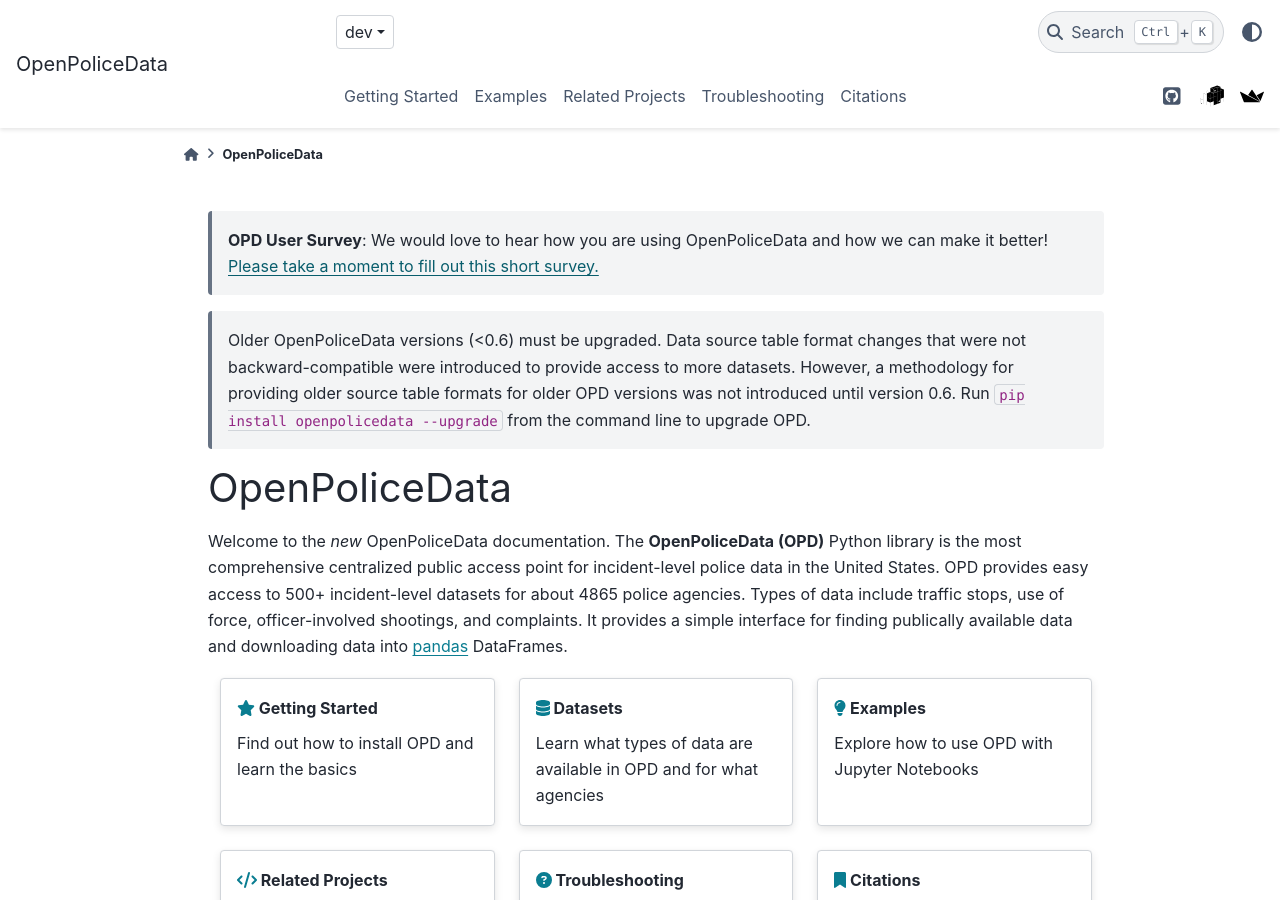
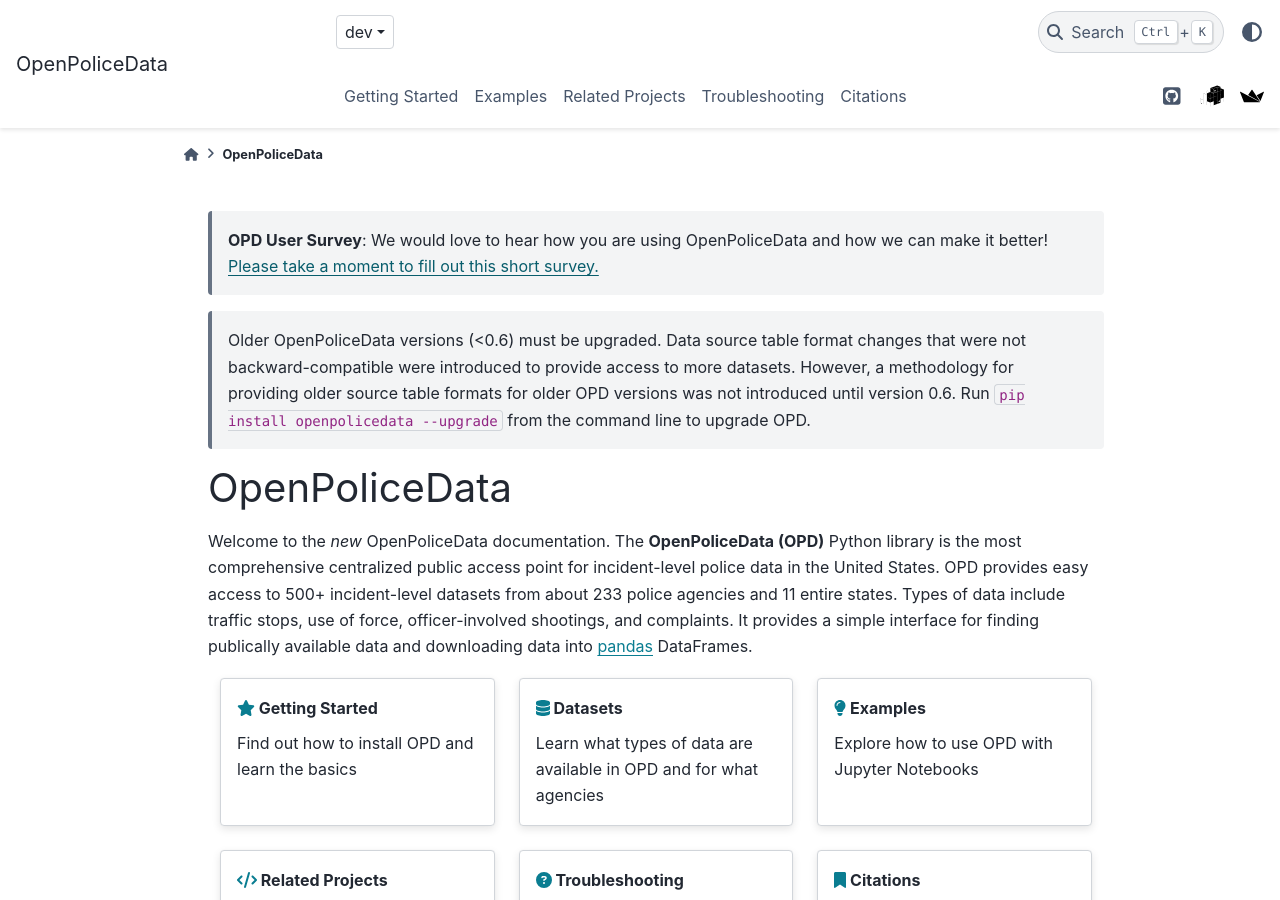
Before and after one commit to openpolicedata/openpolicedata, a Sphinx documentation site: the page built from docs/source/documentation.md, in a window 1280 px wide and 900 px high. Built offline with Sphinx 7.4.7 and the PyData theme 0.15.4, drawn with Linux system fonts in a browser that asks for light colours; pages that are not in the unit, such as notebooks, are missing from menus; the version number could not be read and is left out.

Commit message:
Updating documentation page with # of agencies and entire states for #308.

```diff
--- a/docs/source/documentation.md
+++ b/docs/source/documentation.md
@@ -24,7 +24,7 @@
 
 # OpenPoliceData
 
-Welcome to the *new* OpenPoliceData documentation. The **OpenPoliceData (OPD)** Python library is the most comprehensive centralized public access point for incident-level police data in the United States. OPD provides easy access to 500+ incident-level datasets for about 4865 police agencies. Types of data include traffic stops, use of force, officer-involved shootings, and complaints. It provides a simple interface for finding publically available data and downloading data into [pandas](https://pandas.pydata.org/) DataFrames.
+Welcome to the *new* OpenPoliceData documentation. The **OpenPoliceData (OPD)** Python library is the most comprehensive centralized public access point for incident-level police data in the United States. OPD provides easy access to 500+ incident-level datasets from about 233 police agencies and 11 entire states. Types of data include traffic stops, use of force, officer-involved shootings, and complaints. It provides a simple interface for finding publically available data and downloading data into [pandas](https://pandas.pydata.org/) DataFrames.
 
 <!-- https://fontawesome.com/icons?d=gallery&amp%3Bm=free -->
 
```
